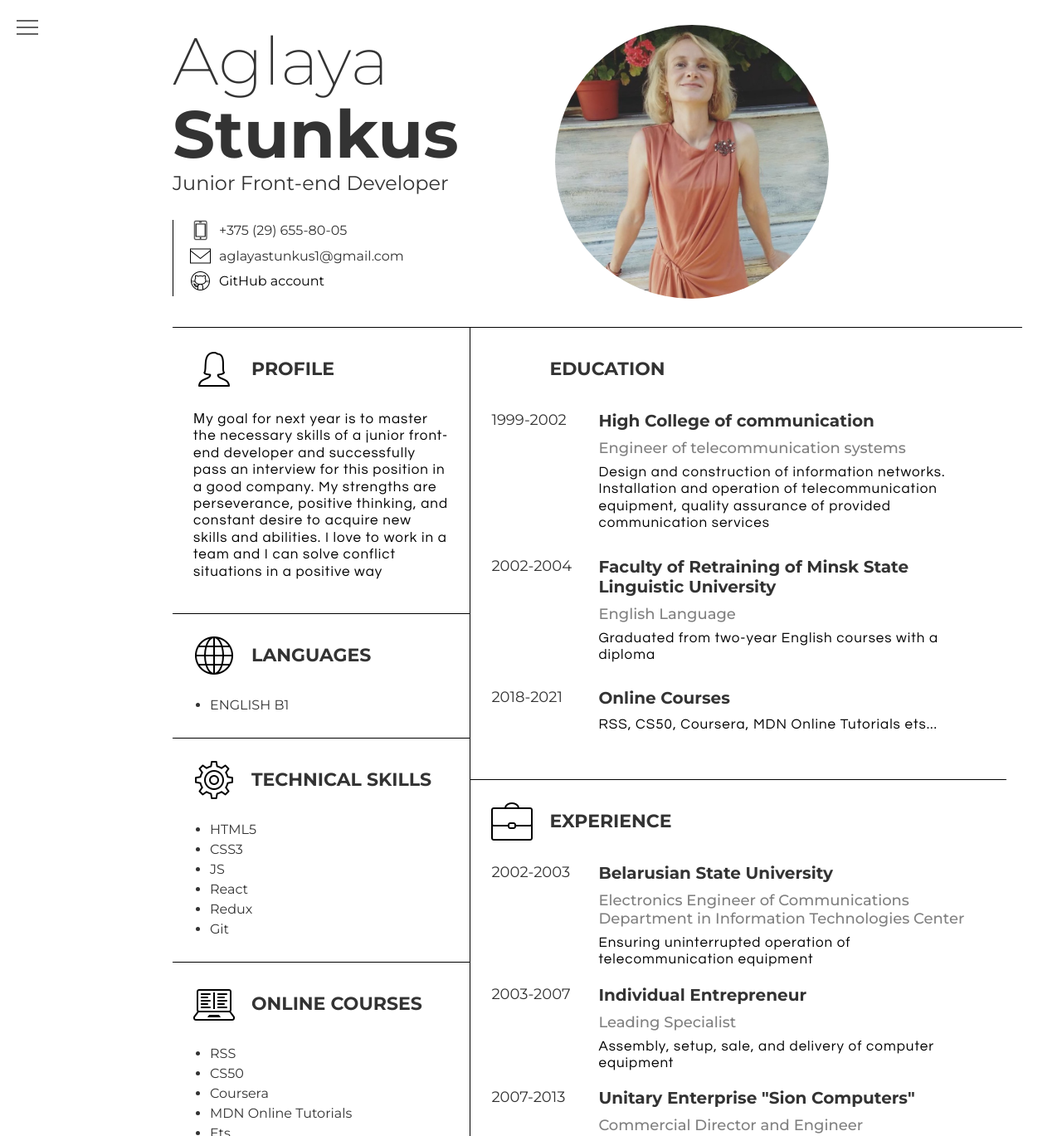
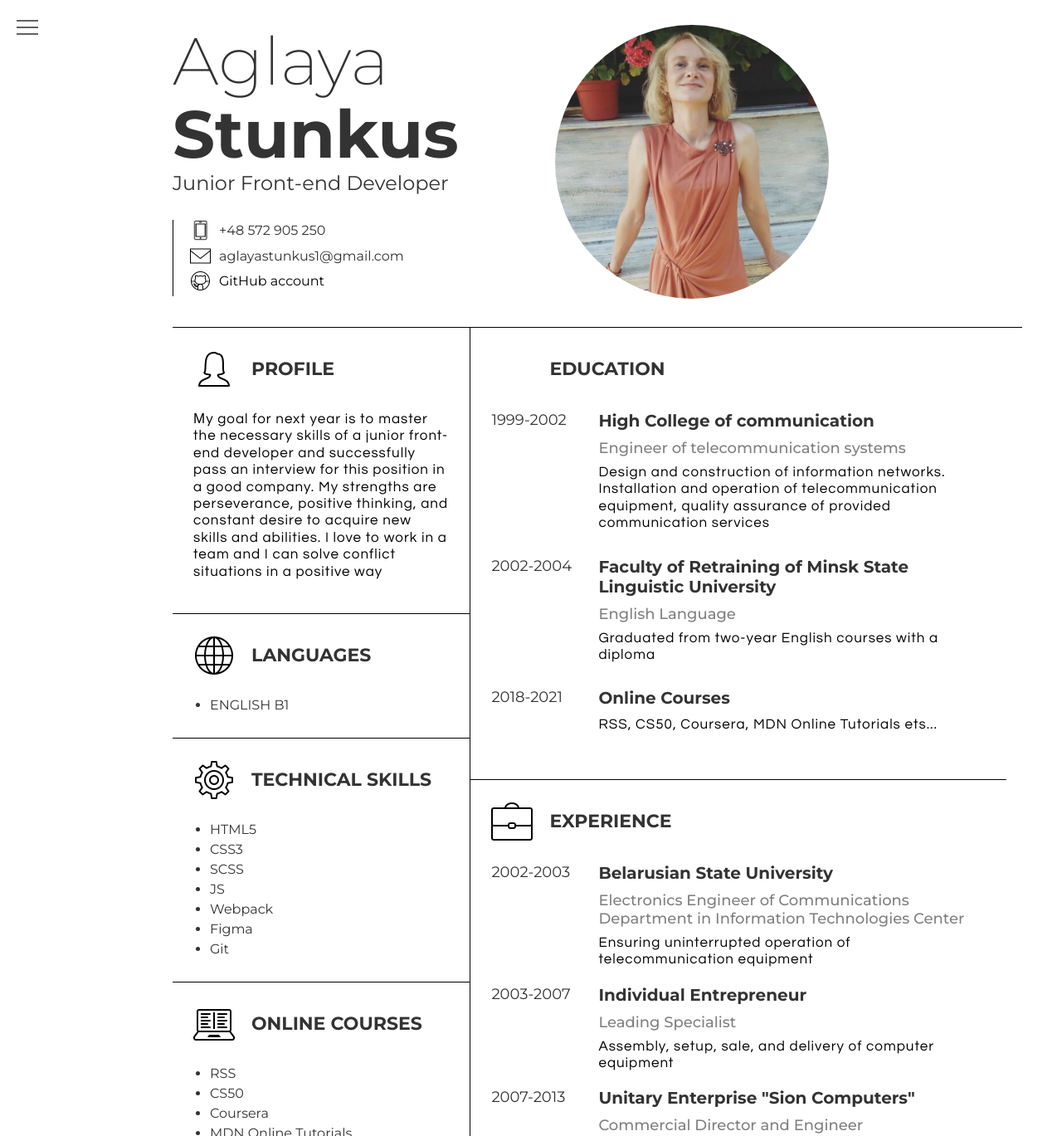
Before and after one commit to aglayastunkus/rsschool-cv, a plain HTML site: page index.html in a window 1280 px wide. Shown: the top 1369 px of the page at 83% size. Drawn offline with Linux system fonts and the light colour scheme.

Commit message:
Update info

```diff
--- a/index.html
+++ b/index.html
@@ -21,7 +21,7 @@
         <h1><span class="name">Aglaya</span> <br> <span class="surname">Stunkus</span></h1>
         <h2 class="profession">Junior Front-end Developer</h2>
         <ul class="contacts">
-            <li class="phone">+375 (29) 655-80-05</li>
+            <li class="phone">+48 572 905 250</li>
             <li class="email">aglayastunkus1@gmail.com</li>
             <li class="github"><a href="https://github.com/aglayastunkus" target="_blank">GitHub account</a></li>
         </ul>
@@ -68,9 +68,10 @@
                 <ul class="skills-list">
                     <li class="skills-item">HTML5</li>
                     <li class="skills-item">CSS3</li>
+                    <li class="skills-item">SCSS</li>
                     <li class="skills-item">JS</li>
-                    <li class="skills-item">React</li>
-                    <li class="skills-item">Redux</li>
+                    <li class="skills-item">Webpack</li>
+                    <li class="skills-item">Figma</li>
                     <li class="skills-item">Git</li>
                 </ul>
             </section>
```
